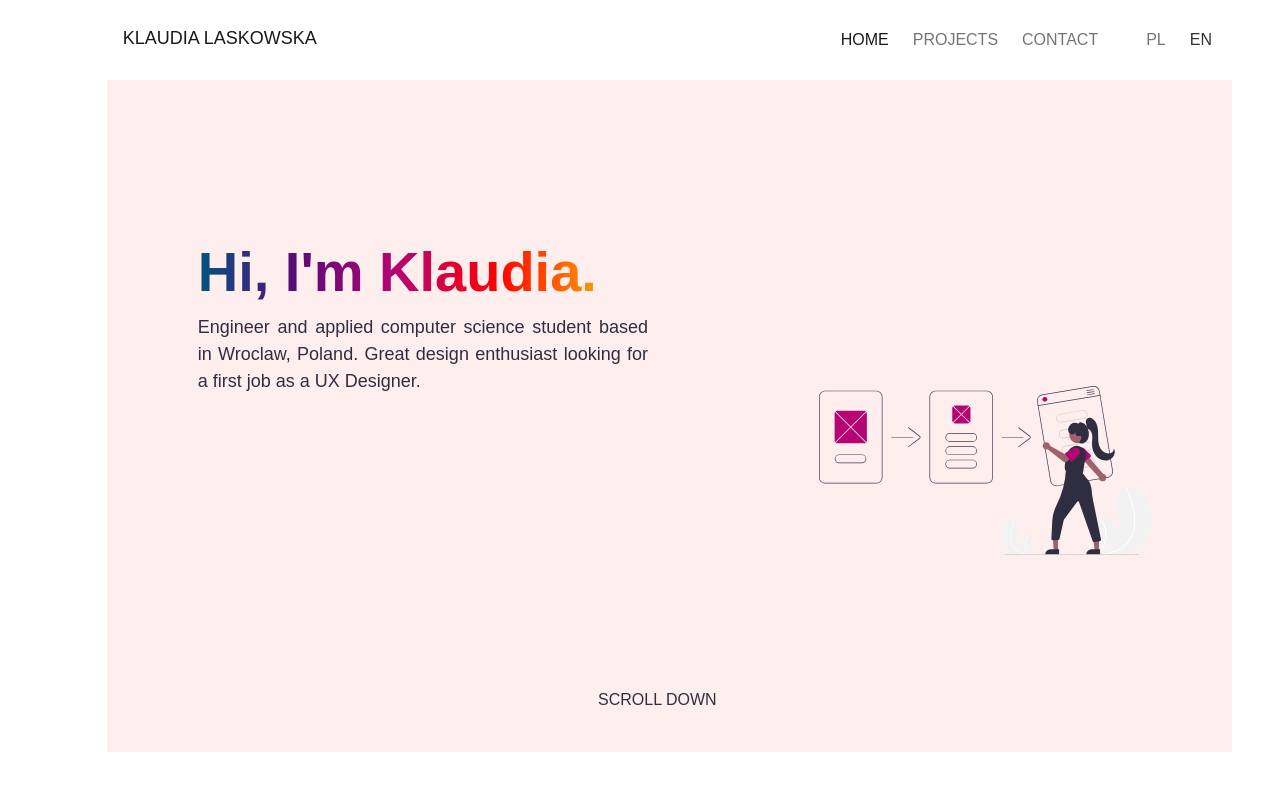
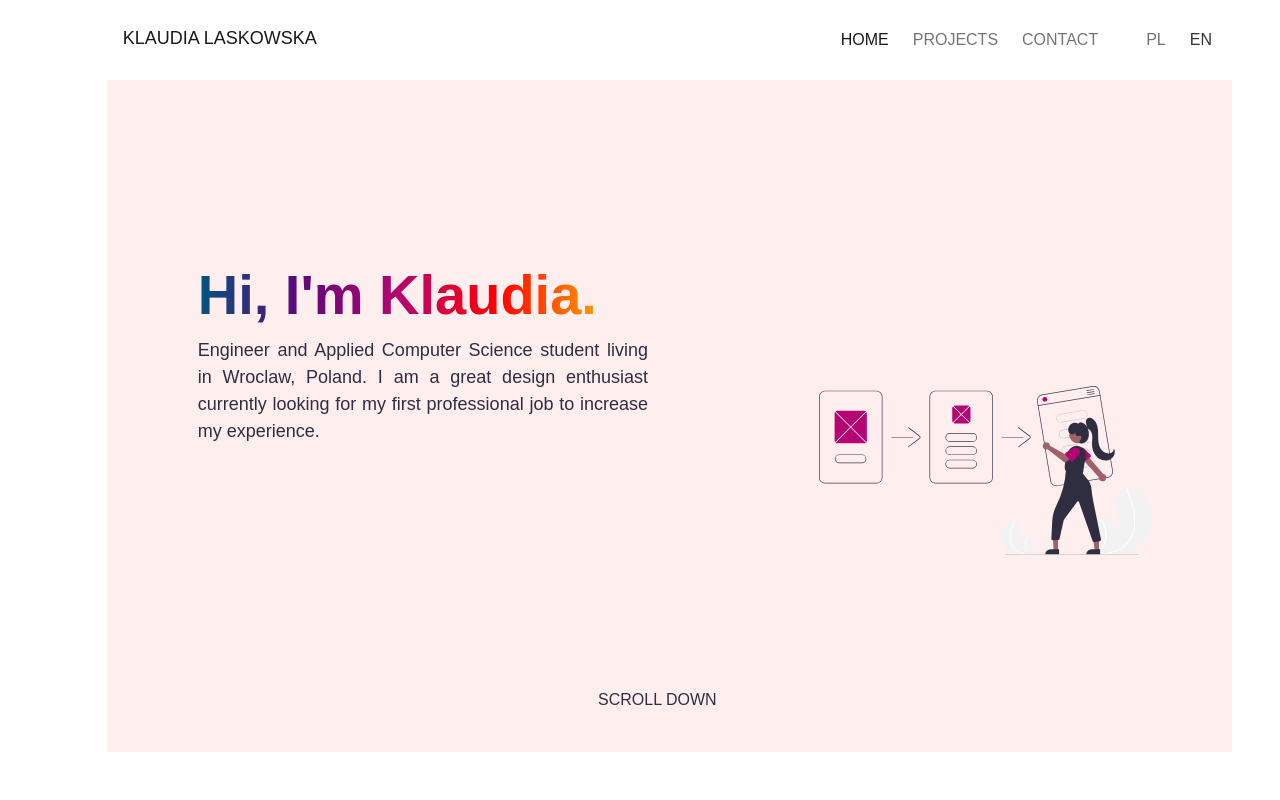
Before and after one commit to klaudial99/portfolio, a Vue app: page /#/ in a window 1280 px wide. Shown: the top 800 px of the page. Built offline with nearby package versions, Linux system fonts and the light colour scheme; what vue-easy-lightbox, vue3-apexcharts would draw is missing.

Commit message:
Fix about me text

```diff
--- a/src/components/MainPage/Home.vue
+++ b/src/components/MainPage/Home.vue
@@ -142,7 +142,7 @@ export default {
 @media (min-width: 992px) {
     #left-text {
         position: relative;
-        top: -35%;
+        top: -15%;
     }
 
     .picture {
--- a/src/main.js
+++ b/src/main.js
@@ -45,7 +45,7 @@ const messages = {
             contact: 'CONTACT'
         },
         home: {
-            about: 'Engineer and applied computer science student based in Wroclaw, Poland. Great design enthusiast looking for a first job as a UX Designer.'
+            about: 'Engineer and Applied Computer Science student living in Wroclaw, Poland. I am a great design enthusiast currently looking for my first professional job to increase my experience.'
         },
         projects: {
             info: 'MORE PROJECTS SOON '
@@ -543,7 +543,7 @@ const messages = {
             contact: 'KONTAKT'
         },
         home: {
-            about: 'Jestem studentką Informatyki Stosowanej drugiego stopnia na Politechnice Wrocławskiej, posiadam tytuł inżyniera. Doceniam dobry design i aktualnie szukam pierwszej pracy jako UX Designer.'
+            about: 'Jestem inżynierem i studentką Informatyki Stosowanej z Wrocławia. Doceniam dobry design i aktualnie szukam pierwszej pracy w zawodzie, która pozwoli mi zwiększyć swoje doświadczenie.'
         },
         projects: {
             info: 'WIĘCEJ PROJEKTÓW WKRÓTCE '
```
